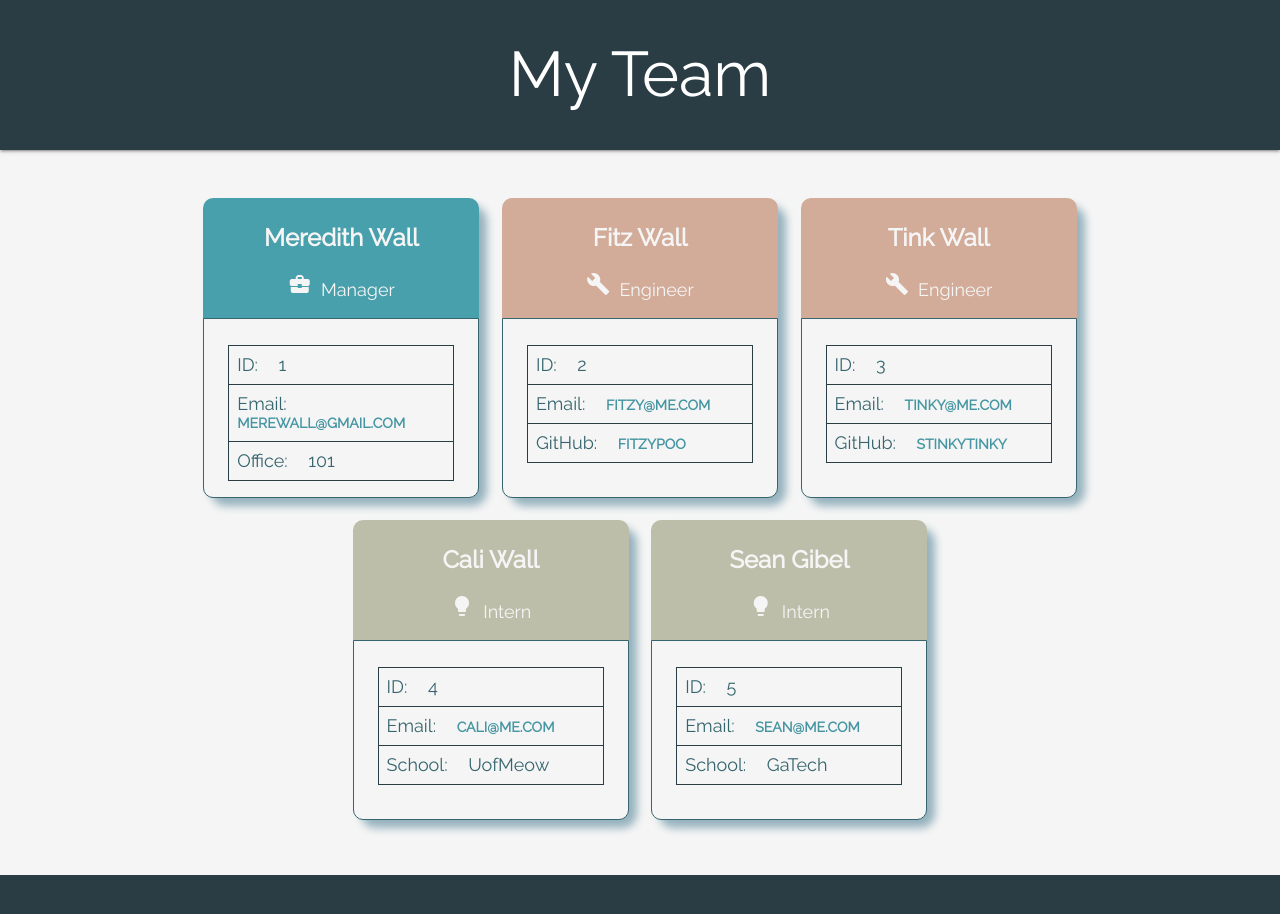
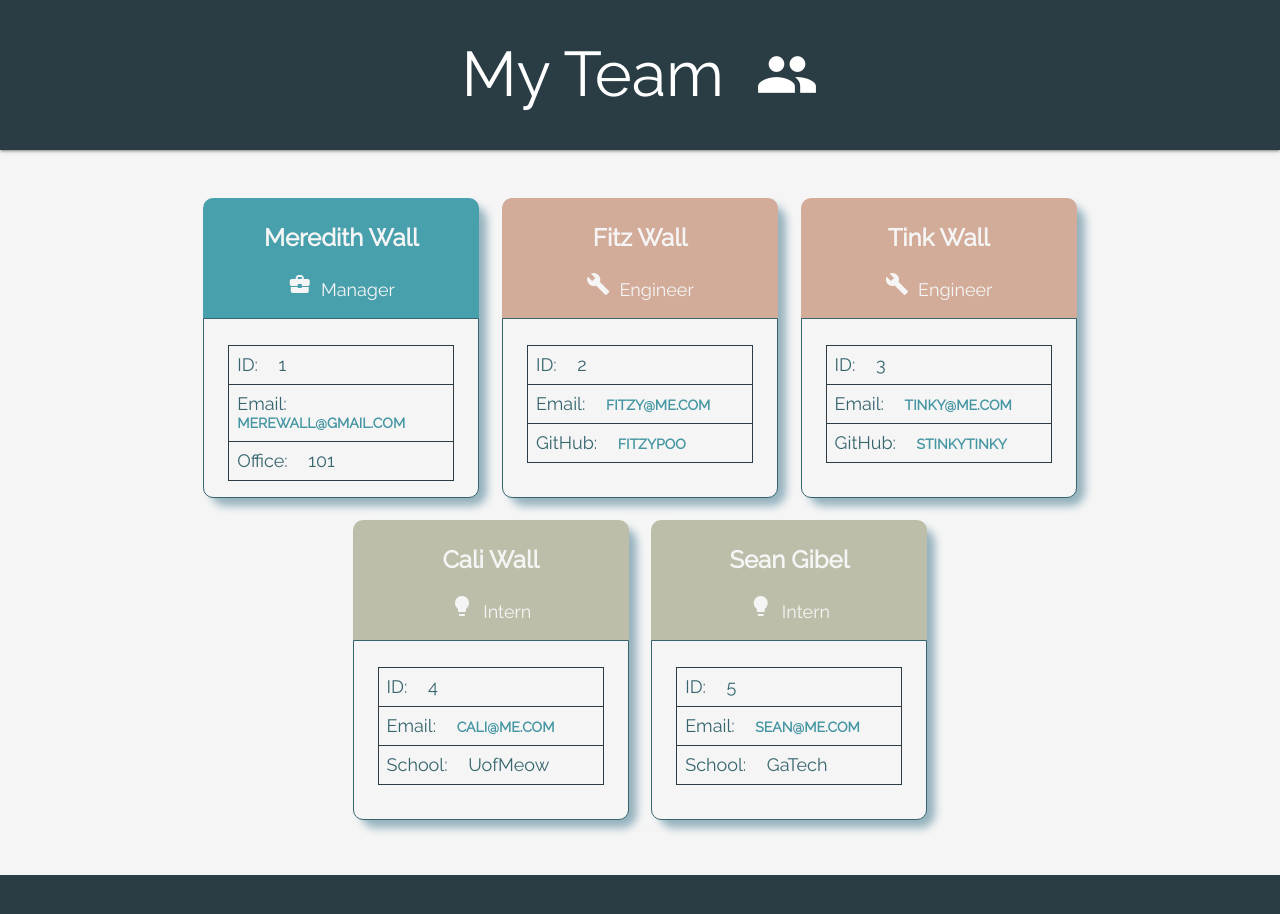
Before and after one commit to merewall/Team-Profile-Generator, a website: page index.html in a window 1280 px wide. Drawn offline with nearby package versions, Linux system fonts and the light colour scheme.

Commit message:
new generated html with favicon and title icon

```diff
--- a/index.html
+++ b/index.html
@@ -17,6 +17,8 @@
         <link href="https://fonts.googleapis.com/css2?family=Raleway&display=swap" rel="stylesheet">
         <!-- Link to stylesheet -->
         <link rel="stylesheet" href="./dist/assets/style.css">
+        <!-- Favicon -->
+        <link rel="icon" type="image/png" href="https://static.thenounproject.com/png/58999-200.png">
         <title>My Team Profile</title>
     </head>
 
@@ -24,7 +26,7 @@
         <!-- title bar -->
         <nav>
             <div class="nav-wrapper" id="nav-wrapper">
-                <h1 class="center">My Team</h1>
+                <h1 class="center">My Team</h1><span><i class="material-icons" style="font-size: 4.2rem;">&nbsp;&nbsp;people</i></span>
             </div>
         </nav>
 
```
